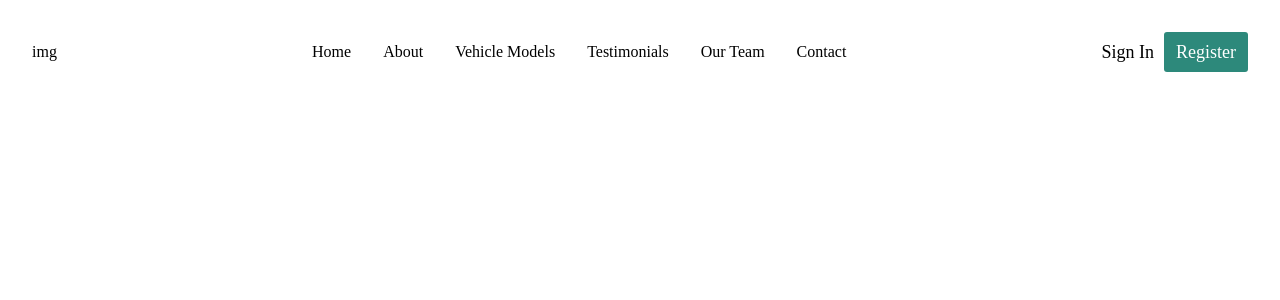
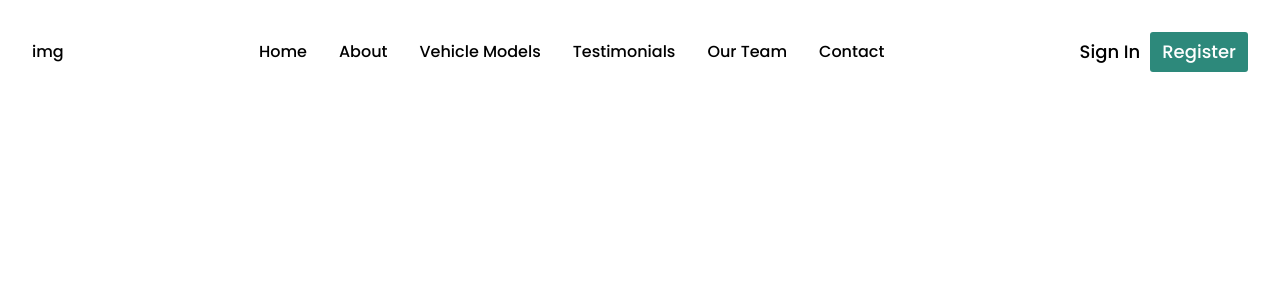
Before and after one commit to owlsCloud/Rental, a React (Create React App) app: page / in a window 1280 px wide. Shown: the top 300 px of the page. Built offline with nearby package versions, Linux system fonts and the light colour scheme.

Commit message:
added font

```diff
--- a/public/index.html
+++ b/public/index.html
@@ -25,6 +25,12 @@
       Learn how to configure a non-root public URL by running `npm run build`.
     -->
     <title>React App</title>
+    <link rel="preconnect" href="https://fonts.googleapis.com" />
+    <link rel="preconnect" href="https://fonts.gstatic.com" crossorigin />
+    <link
+      href="https://fonts.googleapis.com/css2?family=Poppins:wght@500&display=swap"
+      rel="stylesheet"
+    />
   </head>
   <body>
     <noscript>You need to enable JavaScript to run this app.</noscript>
--- a/src/index.css
+++ b/src/index.css
@@ -1,6 +1,11 @@
 @tailwind base;
 @tailwind components;
 @tailwind utilities;
+
+:root {
+  font-family: "Poppins", sans-serif;
+}
+
 *,
 *:before,
 *:after {
```
